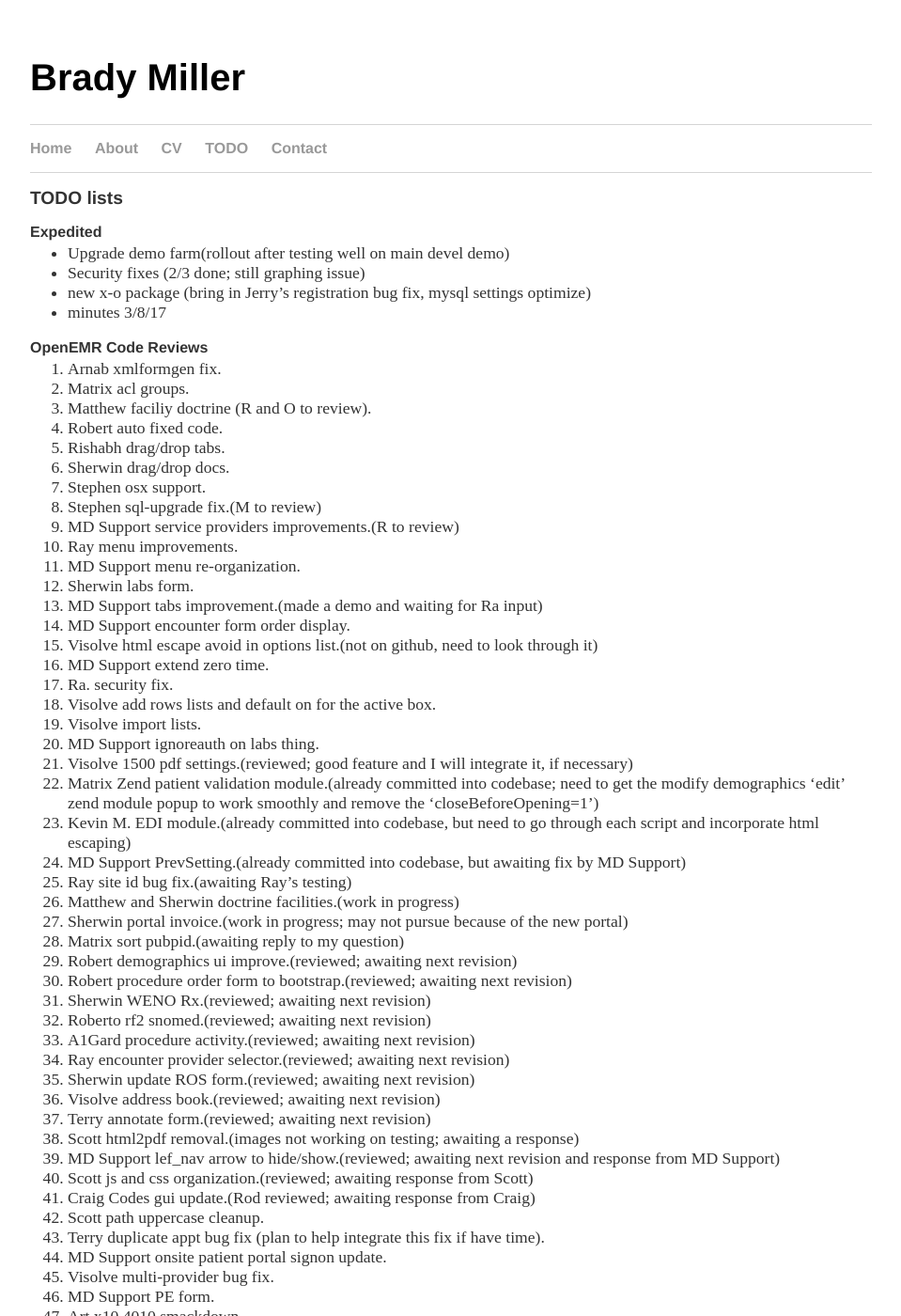
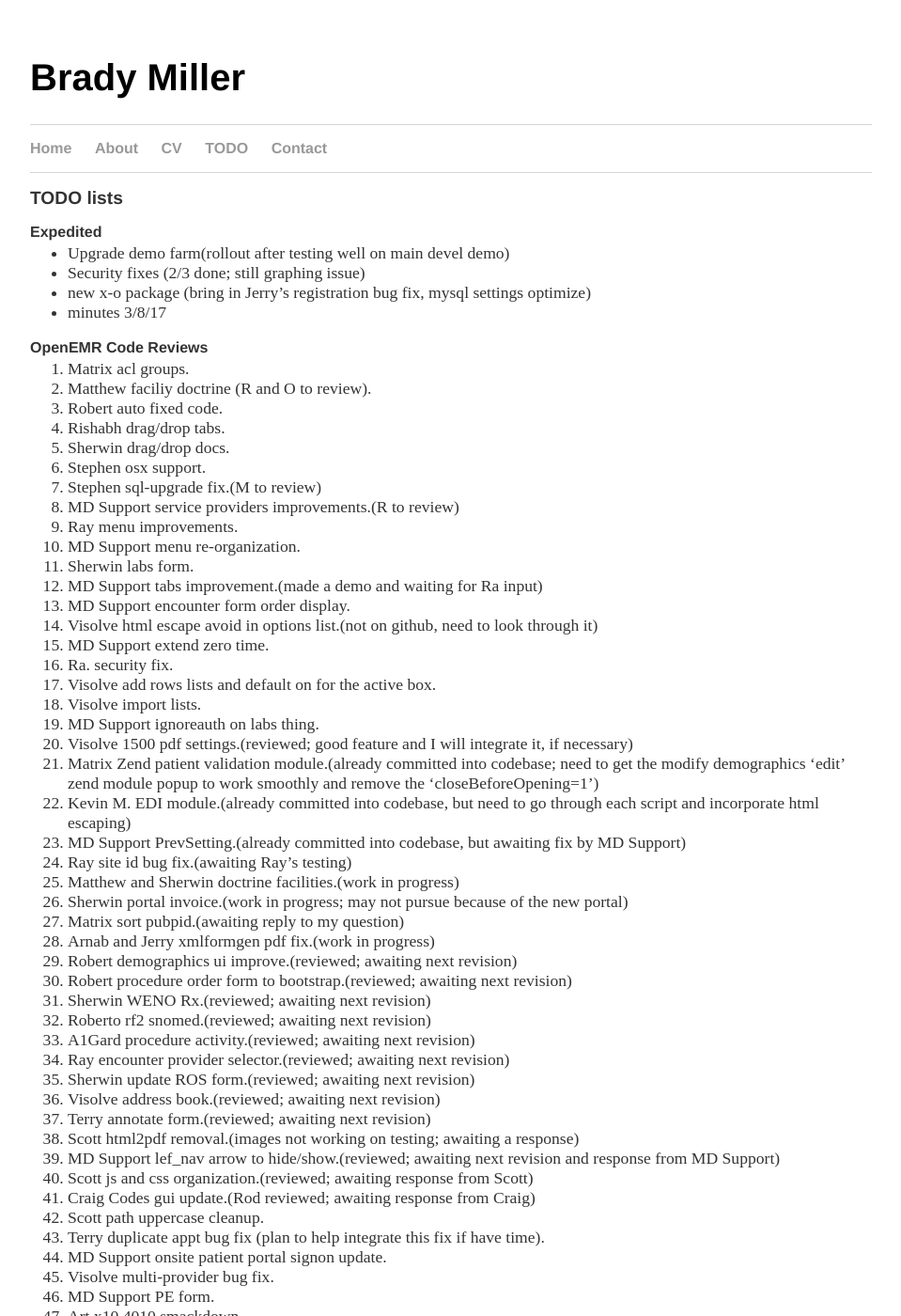
Before and after one commit to bradymiller/bradymiller.github.io, a Jekyll site: the page built from todo/index.md, in a window 1280 px wide and 1400 px high. Shown: the whole window at 94% size, without its empty margins (160-1119 px from the left). Built offline with Jekyll 4.4.1, drawn with Linux system fonts in a browser that asks for light colours; our own code applies the rules of GitHub Pages for plain Markdown files.

Commit message:
Update index.md

```diff
--- a/todo/index.md
+++ b/todo/index.md
@@ -38,6 +37,7 @@ layout: default
 1. Matthew and Sherwin doctrine facilities.(work in progress)
 1. Sherwin portal invoice.(work in progress; may not pursue because of the new portal)
 1. Matrix sort pubpid.(awaiting reply to my question)
+1. Arnab and Jerry xmlformgen pdf fix.(work in progress)
 1. Robert demographics ui improve.(reviewed; awaiting next revision)
 1. Robert procedure order form to bootstrap.(reviewed; awaiting next revision)
 1. Sherwin WENO Rx.(reviewed; awaiting next revision)
```
Also changed, not shown: other parts of todo/index.md (+0 -1 lines).
